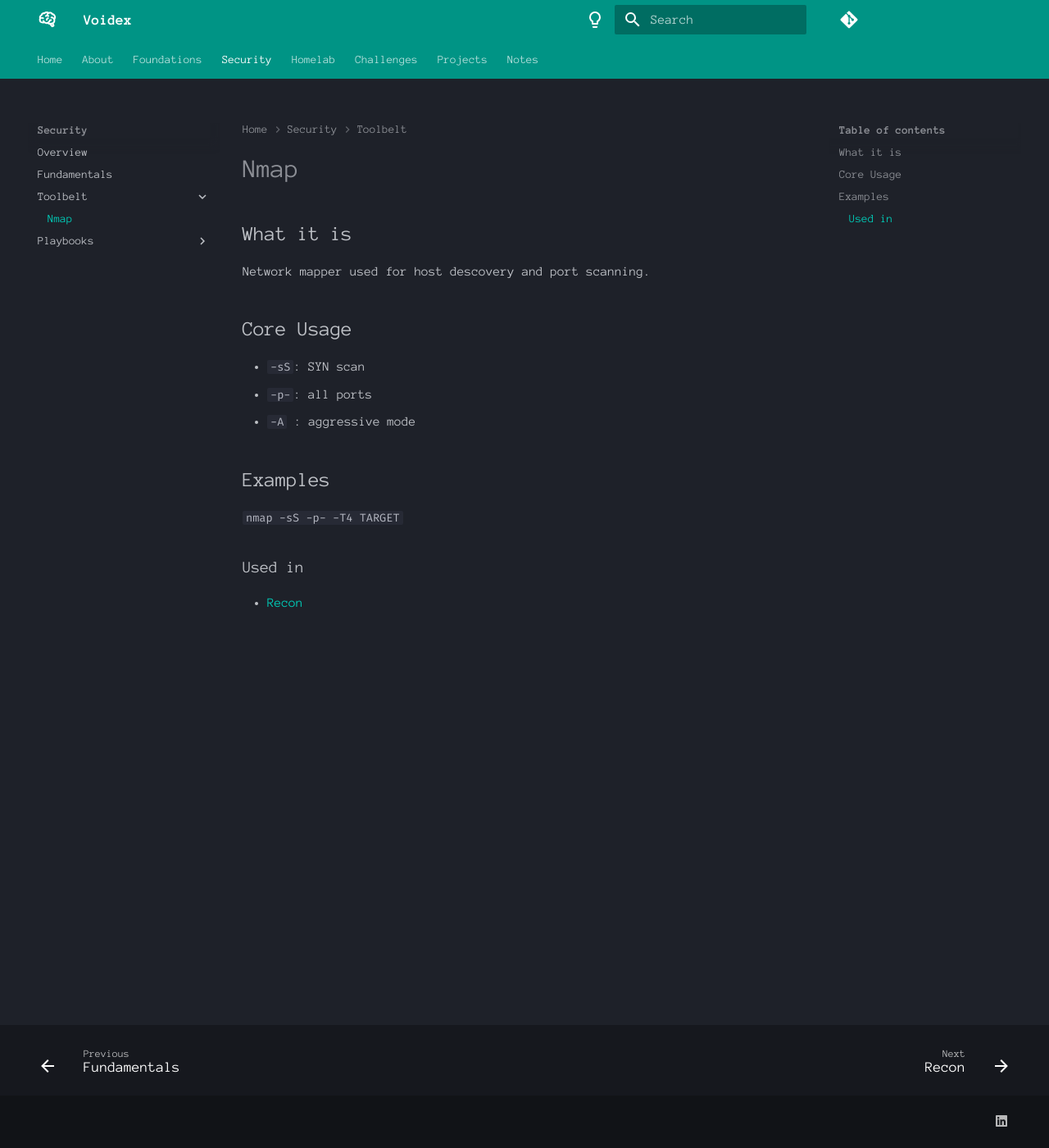
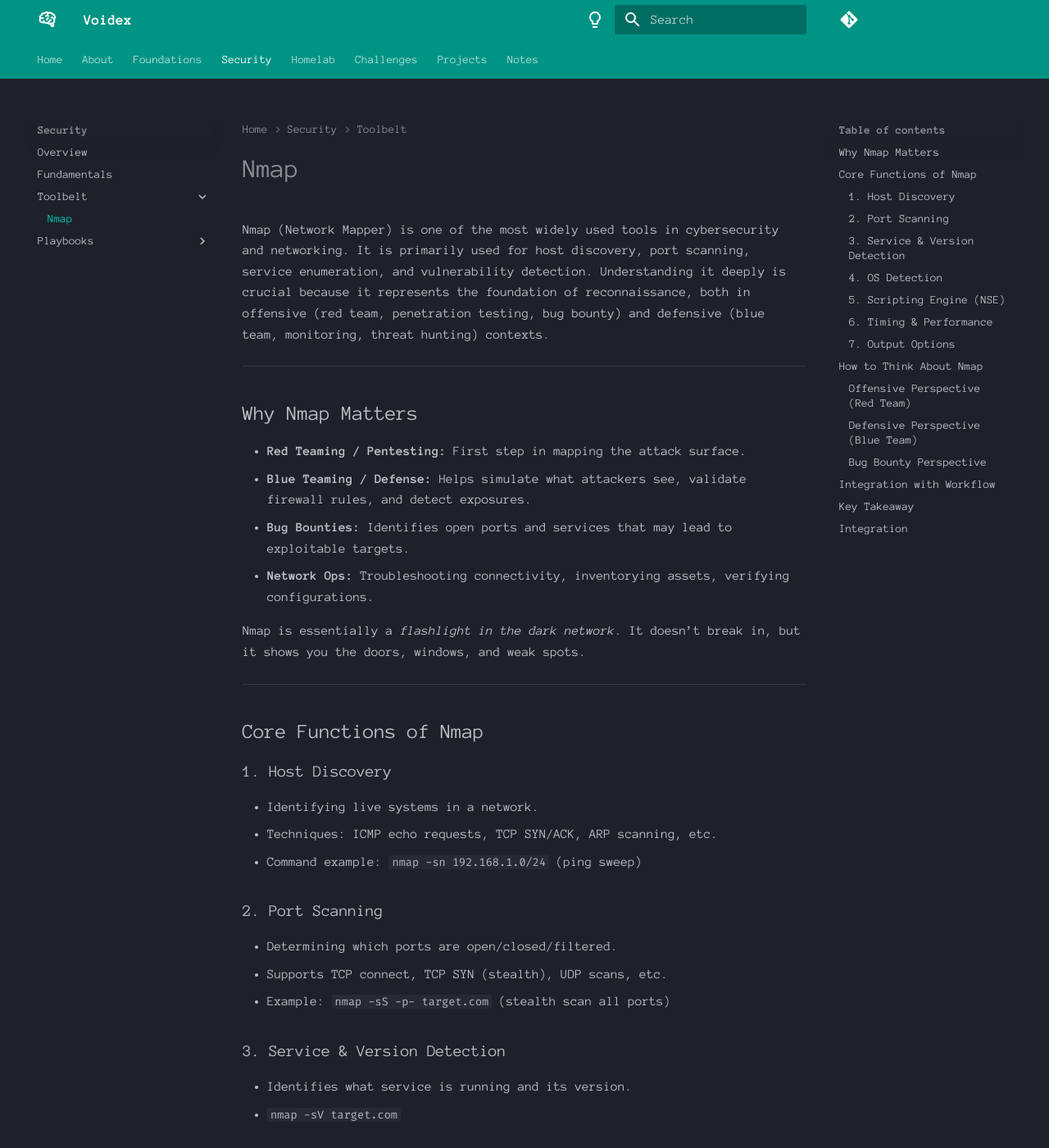
Before and after one commit to Fudomaru/wiki, an MkDocs documentation site: the page built from docs/security/toolbelt/nmap.md, in a window 1280 px wide and 1400 px high. Shown: the whole window at 82% size. Built offline with MkDocs 1.6.1 and Material for MkDocs 9.7.7, drawn with Linux system fonts in a browser that asks for light colours; comment, search, counter and statistics services are not loaded; some of the changed text lies outside the part shown.

Commit message:
Updating nmap after deepdive

```diff
--- a/docs/security/toolbelt/nmap.md
+++ b/docs/security/toolbelt/nmap.md
@@ -5,20 +5,107 @@ description: Tool of choice for portscanning.
 
 # Nmap
 
-## What it is
+Nmap (Network Mapper) is one of the most widely used tools in cybersecurity and networking.
+It is primarily used for host discovery, port scanning,
+service enumeration, and vulnerability detection.
+Understanding it deeply is crucial
+because it represents the foundation of reconnaissance,
+both in offensive (red team, penetration testing, bug bounty)
+and defensive (blue team, monitoring, threat hunting) contexts.
 
-Network mapper used for host descovery and port scanning.
+---
 
-## Core Usage
+## Why Nmap Matters
 
-- `-sS`: SYN scan
-- `-p-`: all ports
-- `-A` : aggressive mode
+- **Red Teaming / Pentesting:** First step in mapping the attack surface.
+- **Blue Teaming / Defense:** Helps simulate what attackers see, validate firewall rules, and detect exposures.
+- **Bug Bounties:** Identifies open ports and services that may lead to exploitable targets.
+- **Network Ops:** Troubleshooting connectivity, inventorying assets, verifying configurations.
 
-## Examples
+Nmap is essentially a *flashlight in the dark network*.
+It doesn’t break in, but it shows you the doors, windows, and weak spots.
 
-`nmap -sS -p- -T4 TARGET`
+---
 
-### Used in
+## Core Functions of Nmap
+
+### 1. Host Discovery
+
+- Identifying live systems in a network.
+- Techniques: ICMP echo requests, TCP SYN/ACK, ARP scanning, etc.
+- Command example: `nmap -sn 192.168.1.0/24` (ping sweep)
+
+### 2. Port Scanning
+
+- Determining which ports are open/closed/filtered.
+- Supports TCP connect, TCP SYN (stealth), UDP scans, etc.
+- Example: `nmap -sS -p- target.com` (stealth scan all ports)
+
+### 3. Service & Version Detection
+
+- Identifies what service is running and its version.
+- `nmap -sV target.com`
+
+### 4. OS Detection
+
+- Fingerprinting OS based on TCP/IP stack behavior.
+- `nmap -O target.com`
+
+### 5. Scripting Engine (NSE)
+
+- Extends Nmap with scripts for discovery, brute force, vulnerability detection, etc.
+- Example: `nmap --script vuln target.com`
+
+### 6. Timing & Performance
+
+- Balances stealth and speed.
+- `-T0` (paranoid, very slow) → `-T5` (insane, very fast).
+- Adjusts retries, parallelism, delays.
+
+### 7. Output Options
+
+- Normal, grepable, XML, JSON (with tools).
+- Example: `nmap -oN scan.txt -oX scan.xml target.com`
+
+---
+
+## How to Think About Nmap
+
+### Offensive Perspective (Red Team)
+
+- *Before exploitation comes discovery.*
+- Nmap tells you which targets are worth attention.
+- Combine with other tools (e.g., Gobuster for directories, Nikto for web scanning) after ports/services are known.
+
+### Defensive Perspective (Blue Team)
+
+- Use Nmap against your own network: *“If I scan like an attacker, what do I see?”*
+- Detect weak firewall rules or unintended exposures.
+- Schedule recurring scans to ensure configurations hold.
+
+### Bug Bounty Perspective
+
+- Running `nmap -sV --open -p-` against a scope can reveal forgotten services.
+- Combine with service-specific checks (e.g., default creds, outdated versions).
+- Often the bridge between blind reconnaissance and actionable attack vectors.
+
+---
+
+## Integration with Workflow
+
+- Feed results into SIEM for context.
+- Export into formats consumable by tools (Metasploit, Nessus).
+- Script automation: run scans nightly or integrate with CI/CD pipelines for devsecops.
+
+---
+
+## Key Takeaway
+
+Nmap isn’t just a scanner—it’s the **first lens** into any unknown network.
+If you don’t master Nmap, you’re blind in both attack and defense.
+Every serious engagement starts with *“What’s alive? What’s open? What’s running?”*
+That is the foundation on which everything else in cybersecurity is built.
+
+## Integration
 
 - [Recon](/wiki/cybersec/playbooks/recon)
```
Also changed, not shown: docs/auto/deploy.md (+10 -1 lines), docs/notes/warboard.md (+1 -0 lines), mkdocs.yml (line endings or trailing spaces).
